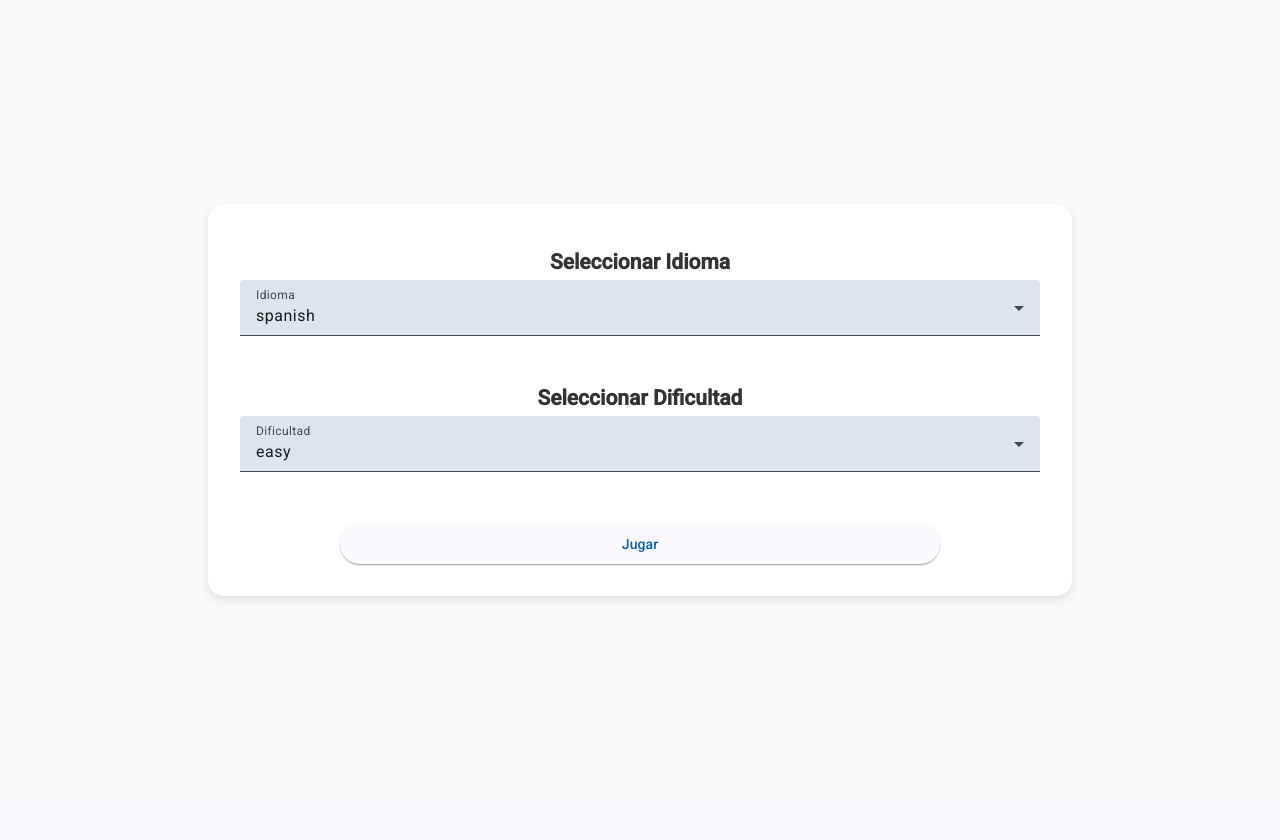
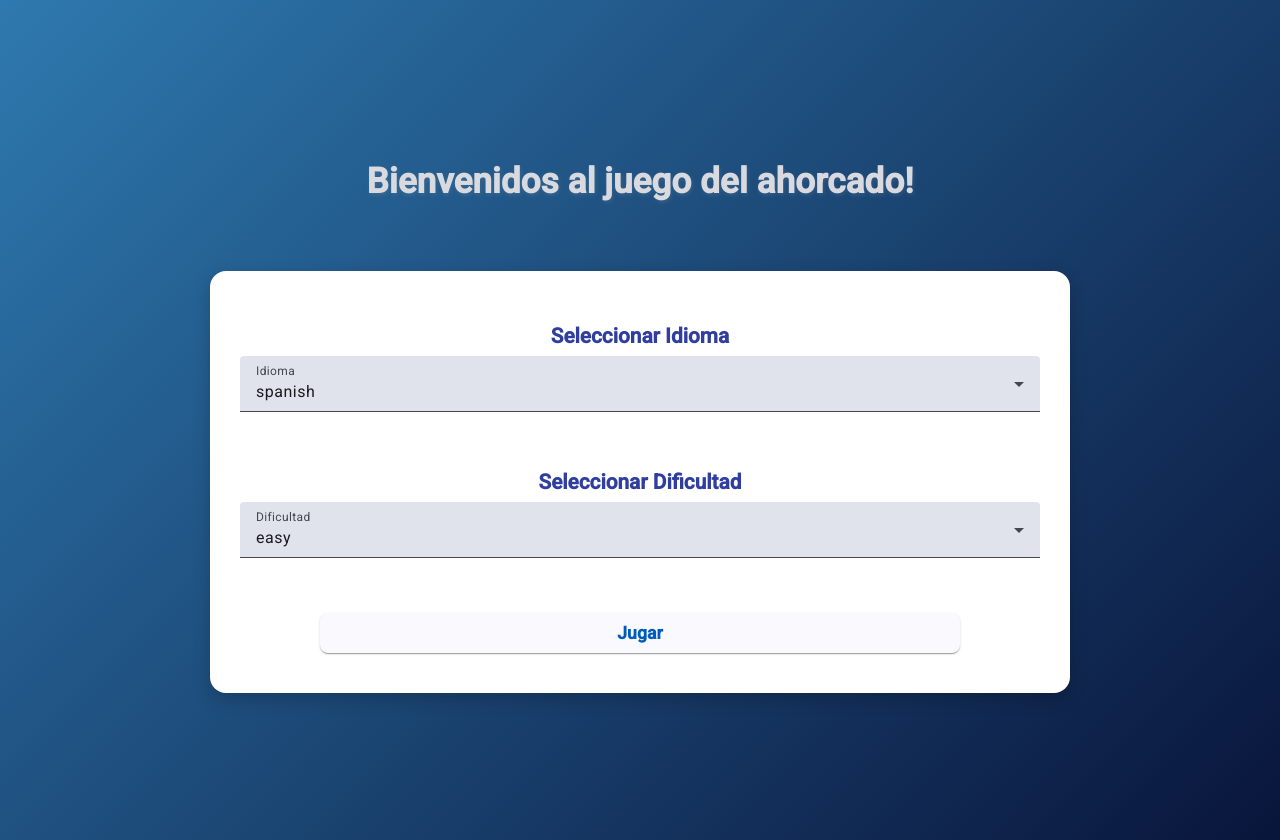
Before and after one commit to BorsatoMilton/Agiles_2025_UTN, an Angular app: page /configuracion in a window 1280 px wide. Before the commit the page ends 800 px from the top, so only its background shows below. Built offline with nearby package versions, Linux system fonts and the light colour scheme.

Commit message:
Finalizacion de UI

```diff
--- a/src/app/app.config.server.ts
+++ b/src/app/app.config.server.ts
@@ -4,9 +4,7 @@ import { appConfig } from './app.config';
 import { serverRoutes } from './app.routes.server';
 
 const serverConfig: ApplicationConfig = {
-  providers: [
-    provideServerRendering(withRoutes(serverRoutes))
-  ]
+  providers: [],
 };
 
 export const config = mergeApplicationConfig(appConfig, serverConfig);
--- a/src/app/components/dialog-reinicio/dialog-reinicio.css
+++ b/src/app/components/dialog-reinicio/dialog-reinicio.css
@@ -0,0 +1,81 @@
+:host {
+  display: block;
+  font-family: 'Roboto', Arial, sans-serif;
+}
+
+.dialog-title {
+  text-align: center;
+  font-weight: 600;
+  color: #3f51b5;
+}
+
+.dialog-content {
+  padding: 20px;
+  text-align: center;
+  background: #f3f6fd;
+  border-radius: 10px;
+}
+
+.resultado-wrap {
+  display: flex;
+  align-items: center;
+  justify-content: center;
+  gap: 12px;
+  padding: 12px;
+  margin-bottom: 10px;
+  background: white;
+  border-radius: 10px;
+  box-shadow: 0 2px 5px rgba(0, 0, 0, 0.1);
+}
+
+.outcome-icon {
+  font-size: 2.5rem;
+}
+
+.estado {
+  font-size: 1.2rem;
+  font-weight: bold;
+  color: #2c3e50;
+}
+
+.subtexto {
+  font-size: 0.9rem;
+  color: #555;
+}
+
+.palabra-secreta {
+  font-size: 1.1rem;
+  font-weight: 600;
+  color: #673ab7;
+  margin-top: 2px;
+}
+
+.pregunta {
+  margin-top: 15px;
+  font-weight: 500;
+  font-size: 1.4rem;
+  color: #333;
+}
+
+.dialog-actions {
+  display: flex;
+  justify-content: center;
+  gap: 12px;
+  padding-bottom: 10px;
+}
+
+.btn-no {
+  background: #f8d7da;
+  color: #721c24;
+  border-radius: 8px;
+}
+
+.btn-si {
+  background: #c8e6c9;
+  color: #256029;
+  border-radius: 8px;
+}
+
+button:hover {
+  opacity: 0.9;
+}
--- a/src/app/components/dialog-reinicio/dialog-reinicio.html
+++ b/src/app/components/dialog-reinicio/dialog-reinicio.html
@@ -1,7 +1,23 @@
-<h2 mat-dialog-title>Dialog with elements</h2>
-<mat-dialog-content
-  >This dialog showcases the title, close, content and actions elements.</mat-dialog-content
->
-<mat-dialog-actions>
-  <button matButton mat-dialog-close>Close</button>
+<h2 mat-dialog-title class="dialog-title">Juego finalizado</h2>
+
+<mat-dialog-content class="dialog-content" style="width: 500px">
+  <div class="resultado-wrap">
+    <span class="outcome-icon">
+      {{ resultado!.toLowerCase().includes('vic') ? '🎉' : '😞' }}
+    </span>
+    <div class="resultado-text">
+      <div class="estado">{{ resultado.toUpperCase() || 'RESULTADO DESCONOCIDO' }}</div>
+      <div class="subtexto">La palabra era:</div>
+      <div class="palabra-secreta">{{ palabraSecreta.toUpperCase() || '—' }}</div>
+    </div>
+  </div>
+
+  <p class="pregunta">¿Desea jugar nuevamente?</p>
+</mat-dialog-content>
+
+<mat-dialog-actions align="end" class="dialog-actions">
+  <button mat-button (click)="onClose()" class="btn-no" aria-label="No jugar">No</button>
+  <button mat-button (click)="reiniciarJuego()" class="btn-si" aria-label="Jugar de nuevo">
+    Sí
+  </button>
 </mat-dialog-actions>
--- a/src/app/components/dialog-reinicio/dialog-reinicio.ts
+++ b/src/app/components/dialog-reinicio/dialog-reinicio.ts
@@ -1,11 +1,42 @@
-import { Component } from '@angular/core';
+import { Component, Inject, OnInit } from '@angular/core';
 import { MatButtonModule } from '@angular/material/button';
-import { MatDialogModule } from '@angular/material/dialog';
+import {
+  MAT_DIALOG_DATA,
+  MatDialogRef,
+  MatDialogTitle,
+  MatDialogContent,
+  MatDialogActions,
+} from '@angular/material/dialog';
+
+interface DialogData {
+  resultado: string;
+  palabraSecreta: string;
+}
 
 @Component({
   selector: 'app-dialog-reinicio',
-  imports: [MatButtonModule, MatDialogModule],
+  imports: [MatButtonModule, MatDialogTitle, MatDialogContent, MatDialogActions],
   templateUrl: './dialog-reinicio.html',
   styleUrl: './dialog-reinicio.css',
 })
-export class DialogReinicio {}
+export class DialogReinicio implements OnInit {
+  resultado: string = '';
+  palabraSecreta: string = '';
+  constructor(
+    @Inject(MAT_DIALOG_DATA) public dialogData: DialogData,
+    public dialogRef: MatDialogRef<DialogReinicio>
+  ) {}
+
+  ngOnInit(): void {
+    this.resultado = this.dialogData.resultado;
+    this.palabraSecreta = this.dialogData.palabraSecreta;
+  }
+
+  onClose(): void {
+    this.dialogRef.close('none');
+  }
+
+  reiniciarJuego(): void {
+    this.dialogRef.close('reiniciar');
+  }
+}
--- a/src/app/components/juego-ahorcado/juego-ahorcado.css
+++ b/src/app/components/juego-ahorcado/juego-ahorcado.css
@@ -1,177 +1,108 @@
-:root {
-  --bg: #f6f8fb;
-  --card-bg: #ffffff;
-  --primary: #1976d2;
-  --accent: #00bcd4;
-  --warn: #d32f2f;
-  --text: #263238;
-  --muted: #6c7a89;
-  --glass: rgba(255, 255, 255, 0.6);
-  --shadow: 0 8px 24px rgba(34, 40, 49, 0.08);
-  --radius: 14px;
-  --gap: 16px;
-}
-
-* {
-  box-sizing: border-box;
-}
-
-html,
-body {
-  height: 100%;
-  margin: 0;
-  font-family: 'Roboto', 'Helvetica', 'Arial', sans-serif;
-  background: linear-gradient(180deg, #f8fbff 0%, var(--bg) 100%);
-  color: var(--text);
+:host {
+  display: flex;
+  flex-direction: column;
+  align-items: center;
+  justify-content: center;
+  min-height: 100vh;
+  background: linear-gradient(135deg, #2e79af, #09153b);
+  font-family: 'Roboto', Arial, sans-serif;
+  text-align: center;
+  padding: 20px;
 }
 
 .ahorcado-container {
-  min-height: 100vh;
   display: flex;
-  align-items: center;
   justify-content: center;
-  padding: 28px;
+  width: 100%;
+  padding: 20px;
 }
 
 .ahorcado-card {
+  background: #ffffff;
+  border-radius: 14px;
+  box-shadow: 0 6px 16px rgba(0, 0, 0, 0.15);
+  padding: 30px;
   width: 100%;
-  max-width: 720px;
-  background: var(--card-bg);
-  border-radius: var(--radius);
-  padding: 28px;
-  box-shadow: var(--shadow);
-  display: flex;
-  flex-direction: column;
-  gap: 18px;
-  align-items: stretch;
-  border: 1px solid rgba(20, 26, 32, 0.04);
+  max-width: 420px;
+  text-align: center;
+  transition: transform 0.2s ease, box-shadow 0.2s ease;
 }
 
-.ahorcado-card h1 {
-  margin: 0;
-  font-size: 1.5rem;
-  letter-spacing: 0.2px;
-  font-weight: 600;
+.ahorcado-card:hover {
+  transform: translateY(-3px);
+  box-shadow: 0 8px 20px rgba(0, 0, 0, 0.18);
+}
+
+h1 {
+  font-size: 1.8rem;
+  color: #3f51b5;
+  margin-bottom: 25px;
 }
 
 .palabra-secreta {
-  margin-top: 6px;
-  padding: 18px;
-  border-radius: 10px;
-  background: linear-gradient(180deg, rgba(25, 118, 210, 0.03), rgba(0, 0, 0, 0));
-  border: 1px dashed rgba(25, 118, 210, 0.08);
-  font-family: 'Courier New', Courier, monospace;
   font-size: 1.6rem;
-  text-align: center;
-  letter-spacing: 10px;
-  color: var(--text);
-  user-select: none;
-  display: flex;
-  align-items: center;
-  justify-content: center;
-  min-height: 72px;
+  font-weight: 600;
+  letter-spacing: 0.4em;
+  color: #1a237e;
+  margin-bottom: 20px;
 }
 
+/* Área de inputs */
 .input-area {
+  margin-bottom: 16px;
   display: flex;
-  gap: 12px;
-  align-items: center;
   justify-content: center;
-  flex-wrap: wrap;
 }
 
-.letra-field {
-  width: 120px;
-  max-width: 40%;
-  min-width: 120px;
+mat-form-field {
+  width: 80%;
 }
 
-.letra-field input[matInput] {
-  text-align: center;
-  font-size: 1.2rem;
-  padding: 12px 8px;
-  letter-spacing: 2px;
-}
-
-button[mat-raised-button],
-button[mat-stroked-button] {
-  min-width: 120px;
-  padding: 10px 16px;
-  border-radius: 10px;
+button[mat-raised-button] {
+  width: 80%;
   font-weight: 600;
-}
-
-.info-row {
-  display: flex;
-  gap: 18px;
-  align-items: center;
-  justify-content: space-between;
-  flex-wrap: wrap;
-  padding-top: 6px;
-}
-
-.info-row p {
-  margin: 0;
-  font-size: 0.95rem;
-  color: var(--muted);
-}
-
-.info-row strong {
-  color: var(--text);
-}
-
-.letras-usadas,
-.info-row span {
-  display: inline-block;
-  margin-left: 6px;
-  font-family: 'Courier New', monospace;
-  color: #2b3a42;
 }
 
 .reiniciar {
   display: flex;
-  gap: 12px;
-  justify-content: flex-end;
-  margin-top: 6px;
+  justify-content: center;
+  gap: 10px;
+  margin-top: 20px;
 }
 
-.intentos-restantes-bajo {
-  color: var(--warn);
-  font-weight: 700;
+button[mat-stroked-button] {
+  font-weight: 600;
+  min-width: 100px;
 }
 
-.palabra-secreta::after {
-  content: '';
-  display: block;
-  height: 6px;
-  margin-top: 10px;
-  width: 40%;
-  opacity: 0.03;
-  margin-left: auto;
-  margin-right: auto;
+.info-row {
+  margin-top: 20px;
+  text-align: left;
+  font-size: 0.95rem;
+  line-height: 1.4;
 }
 
-@media (max-width: 520px) {
+.info-row p {
+  margin: 4px 0;
+}
+
+.info-row strong {
+  color: #3949ab;
+}
+
+@media (max-width: 480px) {
   .ahorcado-card {
-    padding: 18px;
-    border-radius: 12px;
+    padding: 20px;
+    max-width: 95%;
   }
+
   .palabra-secreta {
-    font-size: 1.2rem;
-    letter-spacing: 6px;
-    min-height: 60px;
+    font-size: 1.3rem;
+    letter-spacing: 0.3em;
   }
-  .letra-field {
-    width: 92px;
-    min-width: 92px;
-  }
+
   button[mat-raised-button],
-  button[mat-stroked-button] {
-    min-width: 100px;
-    padding: 8px 12px;
-    font-size: 0.95rem;
-  }
-  .reiniciar {
-    justify-content: center;
+  mat-form-field {
+    width: 100%;
   }
 }
--- a/src/app/components/selector-dificultad-idioma/selector-dificultad-idioma.css
+++ b/src/app/components/selector-dificultad-idioma/selector-dificultad-idioma.css
@@ -1,37 +1,109 @@
+:host {
+  display: flex;
+  flex-direction: column;
+  align-items: center;
+  justify-content: center;
+  min-height: 100vh;
+  background: linear-gradient(135deg, #2e79af, #09153b);
+  font-family: 'Roboto', Arial, sans-serif;
+  text-align: center;
+  padding: 20px;
+}
+
+h1 {
+  font-size: 2.2rem;
+  color: #d9dae0;
+  text-shadow: 1px 2px 4px rgba(192, 187, 187, 0.15);
+  margin-bottom: 80px;
+  animation: aparecerTitulo 0.8s ease-out;
+}
+
 .contenedor-ahorcado {
   display: flex;
   justify-content: center;
-  align-items: center;
-  height: 100vh;
-  background-color: #f8f9fa;
+  width: 100%;
 }
 
 .selector-ahorcado {
-  background: white;
-  padding: 2rem;
-  border-radius: 1rem;
-  box-shadow: 0 4px 10px rgba(0, 0, 0, 0.1);
+  background: #ffffff;
+  border-radius: 16px;
+  box-shadow: 0 6px 18px rgba(0, 0, 0, 0.2);
+  padding: 40px 30px;
   width: 800px;
-  text-align: center;
+  max-width: 1200px;
+  transition: transform 0.2s ease, box-shadow 0.2s ease;
+  animation: fadeIn 0.6s ease-out;
+}
+
+.selector-ahorcado:hover {
+  transform: translateY(-4px);
+  box-shadow: 0 8px 24px rgba(0, 0, 0, 0.25);
 }
 
 h2 {
-  margin-top: 1rem;
-  margin-bottom: 0.5rem;
-  color: #333;
+  color: #303f9f;
+  margin: 15px 0 10px;
+  font-size: 1.3rem;
+  font-weight: 600;
 }
 
 mat-form-field {
   width: 100%;
-  margin-bottom: 1rem;
+  margin-bottom: 25px;
 }
 
 .example-button-row {
   display: flex;
   justify-content: center;
-  margin-top: 1rem;
+  margin-top: 10px;
 }
 
-button {
-  width: 600px;
+button[mat-raised-button] {
+  width: 80%;
+  font-size: 1.1rem;
+  font-weight: 600;
+  border-radius: 8px;
+  padding: 10px 0;
+  transition: all 0.2s ease;
 }
+
+button[mat-raised-button]:hover {
+  transform: translateY(-2px);
+}
+
+@keyframes fadeIn {
+  from {
+    opacity: 0;
+    transform: scale(0.97);
+  }
+  to {
+    opacity: 1;
+    transform: scale(1);
+  }
+}
+
+@keyframes aparecerTitulo {
+  from {
+    opacity: 0;
+    transform: translateY(-10px);
+  }
+  to {
+    opacity: 1;
+    transform: translateY(0);
+  }
+}
+
+@media (max-width: 480px) {
+  h1 {
+    font-size: 1.8rem;
+  }
+
+  .selector-ahorcado {
+    padding: 25px 20px;
+    max-width: 90%;
+  }
+
+  button[mat-raised-button] {
+    width: 100%;
+  }
+}
--- a/src/app/components/selector-dificultad-idioma/selector-dificultad-idioma.html
+++ b/src/app/components/selector-dificultad-idioma/selector-dificultad-idioma.html
@@ -1,3 +1,5 @@
+<h1>Bienvenidos al juego del ahorcado!</h1>
+
 <div class="contenedor-ahorcado">
   <form [formGroup]="formAhorcado" (ngSubmit)="iniciar_juego()">
     <div class="selector-ahorcado">
```
Also changed, not shown: angular.json (+4 -19 lines), src/app/components/juego-ahorcado/juego-ahorcado.html (+8 -11 lines), src/app/components/juego-ahorcado/juego-ahorcado.ts (+28 -5 lines).
